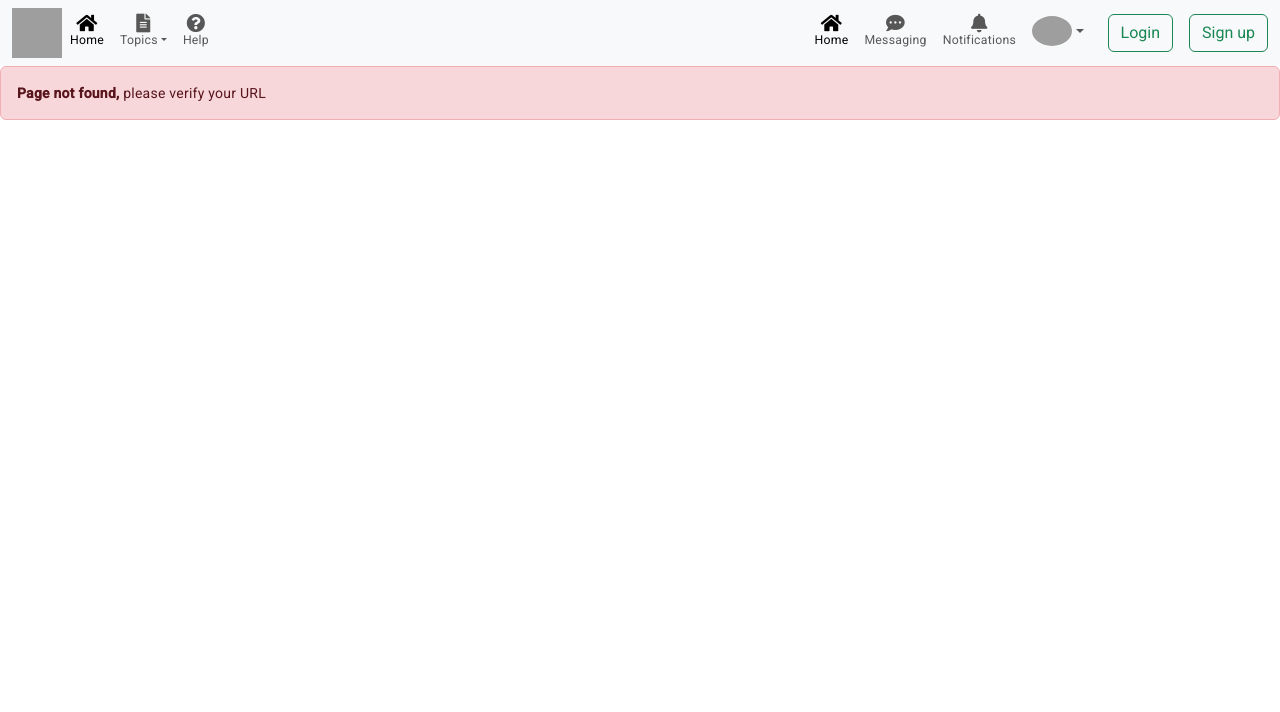
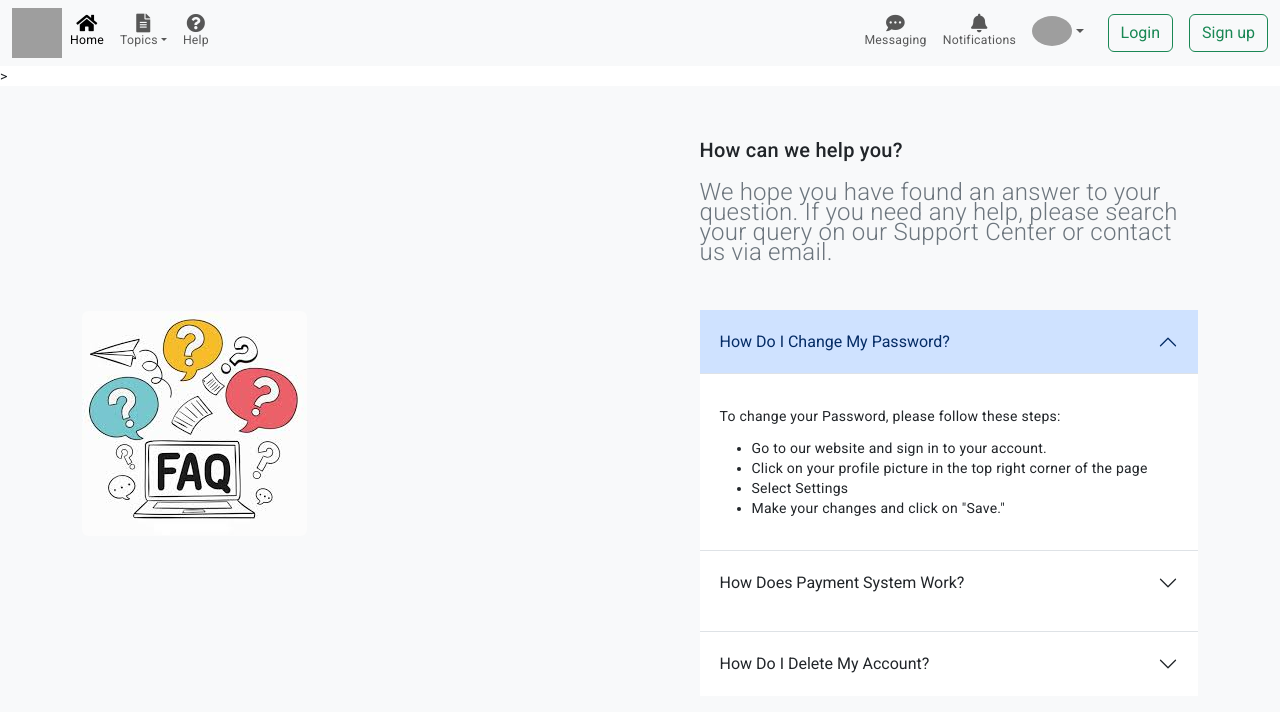
Before and after one commit to hoveNNN/taw3iya.tn, an Angular app in the folder frontend/: page /faq in a window 1280 px wide. Before the commit this address had no page. Shown: the top 712 px of the page. Built offline with nearby package versions, Linux system fonts and the light colour scheme; grey boxes are pictures that could not be loaded.

Commit message:
added faq page

```diff
--- a/frontend/src/app/app-routing.module.ts
+++ b/frontend/src/app/app-routing.module.ts
@@ -12,6 +12,7 @@ import { EditProfilComponent } from './edit-profil/edit-profil.component';
 import { ChangePasswordComponent } from './change-password/change-password.component';
 import { authGuard } from './guards/auth.guard';
 import { PostComponent } from './post/post.component';
+import { FaqComponent } from './faq/faq.component';
 
 const routes: Routes = [
   {path:'',/*canActivate:[authGuard],*/ component:HomeComponent},
@@ -22,8 +23,9 @@ const routes: Routes = [
   {path:'user/:id',component:UserProfilComponent},
   {path:'resetPassword',component:ForgotPasswordComponent},
   {path:'user/:id/edit',component:EditProfilComponent},
-  {path:'change-password',component:ChangePasswordComponent},
+  {path:'settings',component:ChangePasswordComponent},
   {path:'post', component:PostComponent},
+  {path:'faq',component:FaqComponent},
   {path:'**', component:NotfoundComponent}
 
 ];
--- a/frontend/src/app/app.module.ts
+++ b/frontend/src/app/app.module.ts
@@ -19,6 +19,7 @@ import { ForgotPasswordComponent } from './forgot-password/forgot-password.compo
 import { EditProfilComponent } from './edit-profil/edit-profil.component';
 import { ChangePasswordComponent } from './change-password/change-password.component';
 import { PostComponent } from './post/post.component';
+import { FaqComponent } from './faq/faq.component';
 
 
 @NgModule({
@@ -36,6 +37,7 @@ import { PostComponent } from './post/post.component';
     EditProfilComponent,
     ChangePasswordComponent,
     PostComponent,
+    FaqComponent,
 
 
 
--- a/frontend/src/app/edit-profil/edit-profil.component.html
+++ b/frontend/src/app/edit-profil/edit-profil.component.html
@@ -2,7 +2,7 @@
   <!-- Account page navigation-->
   <nav class="nav nav-borders">
     <a class="nav-link active ms-0">Profile</a>
-    <a class="nav-link" routerLink="/change-password">Security</a>
+    <a class="nav-link" routerLink="/settings">Security</a>
     <a
       class="nav-link"
       href="https://www.bootdey.com/snippets/view/bs5-edit-notifications-page"
@@ -13,21 +13,17 @@
   <hr class="mt-0 mb-4" />
   <div class="row">
     <div class="col-xl-4">
-      <!-- Profile picture card-->
       <div class="card mb-4 mb-xl-0">
         <div class="card-header">Profile Picture</div>
         <div class="card-body text-center">
-          <!-- Profile picture image-->
           <img
             class="img-account-profile rounded-circle mb-2"
             src="assets/images/tlogo.jpg"
             alt=""
           />
-          <!-- Profile picture help block-->
           <div class="small font-italic text-muted mb-4">
             JPG or PNG no larger than 5 MB
           </div>
-          <!-- Profile picture upload button-->
           <button class="btn btn-primary" type="button">
             Upload new image
           </button>
@@ -35,12 +31,10 @@
       </div>
     </div>
     <div class="col-xl-8">
-      <!-- Account details card-->
       <div class="card mb-4">
         <div class="card-header">Account Details</div>
         <div class="card-body">
           <form (ngSubmit)="saveUser()">
-            <!-- Form Group (username)-->
             <div class="mb-3">
               <label class="small mb-1" for="inputUsername"
                 >Username (how your name will appear to other users on the
@@ -55,9 +49,7 @@
                 name="username"
               />
             </div>
-            <!-- Form Row-->
             <div class="row gx-3 mb-3">
-              <!-- Form Group (first name)-->
               <div class="col-md-6">
                 <label class="small mb-1" for="inputFirstName"
                   >First name</label
@@ -71,7 +63,6 @@
                   name="fName"
                 />
               </div>
-              <!-- Form Group (last name)-->
               <div class="col-md-6">
                 <label class="small mb-1" for="inputLastName">Last name</label>
                 <input
@@ -84,9 +75,7 @@
                 />
               </div>
             </div>
-            <!-- Form Row-->
             <div class="row gx-3 mb-3">
-              <!-- Form Group (organization name)-->
               <div class="col-md-6">
                 <label class="small mb-1" for="inputOrgName"
                   >Organization name</label
@@ -100,7 +89,6 @@
                   name="username"
                 />
               </div>
-              <!-- Form Group (location)-->
               <div class="col-md-6">
                 <label class="small mb-1" for="inputLocation">Location</label>
                 <input
@@ -113,7 +101,6 @@
                 />
               </div>
             </div>
-            <!-- Form Group (email address)-->
             <div class="mb-3">
               <label class="small mb-1" for="inputEmailAddress"
                 >Email address</label
@@ -127,9 +114,7 @@
                 name="email"
               />
             </div>
-            <!-- Form Row-->
             <div class="row gx-3 mb-3">
-              <!-- Form Group (phone number)-->
               <div class="col-md-6">
                 <label class="small mb-1" for="inputPhone">Phone number</label>
                 <input
@@ -141,7 +126,6 @@
                   name="phone"
                 />
               </div>
-              <!-- Form Group (birthday)-->
               <div class="col-md-6">
                 <label class="small mb-1" for="inputBirthday">Birthday</label>
                 <input
@@ -154,7 +138,6 @@
                 />
               </div>
             </div>
-            <!-- Save changes button-->
             <button class="btn btn-primary" type="submit">Save changes</button>
           </form>
         </div>
--- /dev/null
+++ b/frontend/src/app/faq/faq.component.html
@@ -0,0 +1,67 @@
+<app-navbar></app-navbar>>
+<section class="bg-light py-3 py-md-5">
+    <div class="container">
+      <div class="row gy-5 gy-lg-0 align-items-lg-center">
+        <div class="col-12 col-lg-6">
+          <img class="img-fluid rounded" loading="lazy" src="/assets/images/faq.jpg" alt="How can we help you?">
+        </div>
+        <div class="col-12 col-lg-6">
+          <div class="row justify-content-xl-end">
+            <div class="col-12 col-xl-11">
+              <h2 class="h1 mb-3">How can we help you?</h2>
+              <p class="lead fs-4 text-secondary mb-5">We hope you have found an answer to your question. If you need any help, please search your query on our Support Center or contact us via email.</p>
+              <div class="accordion accordion-flush" id="accordionExample">
+                <div class="accordion-item">
+                  <h2 class="accordion-header" id="headingOne">
+                    <button class="accordion-button" type="button" data-bs-toggle="collapse" data-bs-target="#collapseOne" aria-expanded="true" aria-controls="collapseOne">
+                      How Do I Change My Password?
+                    </button>
+                  </h2>
+                  <div id="collapseOne" class="accordion-collapse collapse show" aria-labelledby="headingOne" data-bs-parent="#accordionExample">
+                    <div class="accordion-body">
+                      <p>To change your Password, please follow these steps:</p>
+                      <ul>
+                        <li>Go to our website and sign in to your account.</li>
+                        <li>Click on your profile picture in the top right corner of the page </li>
+                        <li>Select Settings</li>
+                        <li>Make your changes and click on "Save."</li>
+                      </ul>
+                    </div>
+                  </div>
+                </div>
+                <div class="accordion-item">
+                  <h2 class="accordion-header" id="headingTwo">
+                    <button class="accordion-button collapsed" type="button" data-bs-toggle="collapse" data-bs-target="#collapseTwo" aria-expanded="false" aria-controls="collapseTwo">
+                      How Does Payment System Work?
+                    </button>
+                  </h2>
+                  <div id="collapseTwo" class="accordion-collapse collapse" aria-labelledby="headingTwo" data-bs-parent="#accordionExample">
+                    <div class="accordion-body">
+                      A payment system is a way to transfer money from one person or organization to another. It is a complex process that involves many different parties, including banks, credit card companies, and merchants.
+                    </div>
+                  </div>
+                </div>
+                <div class="accordion-item">
+                  <h2 class="accordion-header" id="headingThree">
+                    <button class="accordion-button collapsed" type="button" data-bs-toggle="collapse" data-bs-target="#collapseThree" aria-expanded="false" aria-controls="collapseThree">
+                      How Do I Delete My Account?
+                    </button>
+                  </h2>
+                  <div id="collapseThree" class="accordion-collapse collapse" aria-labelledby="headingThree" data-bs-parent="#accordionExample">
+                    <div class="accordion-body">
+                      <p>To Delete your account, please follow these steps:</p>
+                      <ul>
+                        <li>Go to our website and sign in to your account.</li>
+                        <li>Click on your profile picture in the top right corner of the page and select "Settings."</li>
+                        <li>Scroll to the bottom of the page and click on "I understand, Delete my account"</li>
+                      </ul>
+                    </div>
+                  </div>
+                </div>
+              </div>
+            </div>
+          </div>
+        </div>
+      </div>
+    </div>
+  </section>
--- a/frontend/src/app/navbar/navbar.component.html
+++ b/frontend/src/app/navbar/navbar.component.html
@@ -16,41 +16,28 @@
         </li>
         <li class="nav-item dropdown">
           <a
-            class="nav-link d-flex flex-column text-center  "
+            class="nav-link d-flex flex-column text-center"
             aria-current="page"
-
           >
-            <i class="fas fa-file-alt fa-lg "></i>
+            <i class="fas fa-file-alt fa-lg"></i>
 
             <span class="small dropdown-toggle">Topics</span>
-
           </a>
-          <div class="dropdown-content " style="z-index: 50">
+          <div class="dropdown-content" style="z-index: 50">
             <a routerLink="/sujet">Technologie</a>
             <a>Link 2</a>
             <a>Link 3</a>
           </div>
         </li>
         <li class="nav-item">
-          <a class="nav-link d-flex flex-column text-center" >
-            <i class="fas fa-question-circle fa-lg"></i> <span class="small">Help</span>
+          <a class="nav-link d-flex flex-column text-center" routerLink="/faq">
+            <i class="fas fa-question-circle fa-lg"></i>
+            <span class="small" routerLink="/faq">Help</span>
           </a>
         </li>
-
-        </ul>
+      </ul>
       <div class="collapse navbar-collapse" id="navbarSupportedContent">
-        <!-- Left links -->
         <ul class="navbar-nav ms-auto mb-2 mb-lg-0">
-          <li class="nav-item">
-            <a
-              class="nav-link active d-flex flex-column text-center"
-              aria-current="page"
-              routerLink=""
-              ><i class="fas fa-home fa-lg"></i><span class="small">Home</span></a
-            >
-          </li>
-
-
           <li class="nav-item">
             <a
               class="nav-link d-flex flex-column text-center"
@@ -72,7 +59,6 @@
           <li class="nav-item dropdown">
             <a
               class="nav-link dropdown-toggle d-flex align-items-center"
-
               id="navbarDropdownMenuLink"
               role="button"
               data-mdb-toggle="dropdown"
@@ -87,14 +73,19 @@
               />
             </a>
             <ul class="dropdown-content" style="z-index: 50">
-              <li><a class="dropdown-item" routerLink="/user/{{user?.id}}" >My profile</a></li>
-              <li><a class="dropdown-item" >Settings</a></li>
-              <li><a class="dropdown-item" >Logout</a></li>
+              <li>
+                <a class="dropdown-item" routerLink="/user/{{ user?.id }}"
+                  >My profile</a
+                >
+              </li>
+              <li><a class="dropdown-item" routerLink="/user">DashBoard</a></li>
+              <li><a class="dropdown-item" routerLink="/settings">Settings</a></li>
+              <li><a class="dropdown-item">Logout</a></li>
             </ul>
           </li>
         </ul>
       </div>
-      <div >
+      <div>
         <button
           class="btn btn-outline-success mx-3"
           type="submit"
```
Also changed, not shown: frontend/src/app/faq/faq.component.ts (added, +10 -0 lines), frontend/src/app/faq/faq.component.css (added), frontend/src/assets/images/faq.jpg (added), 1 other file (tests, documents, lock files or other folders).
